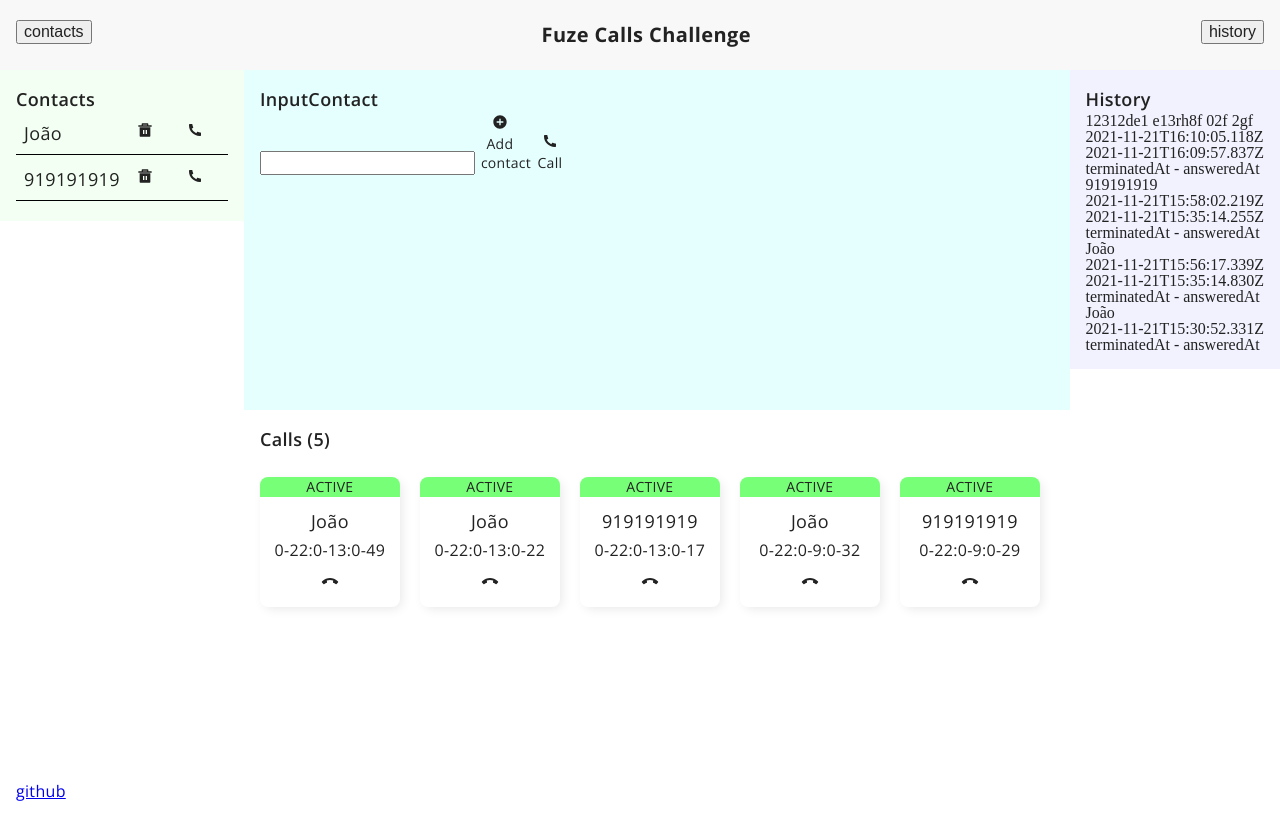
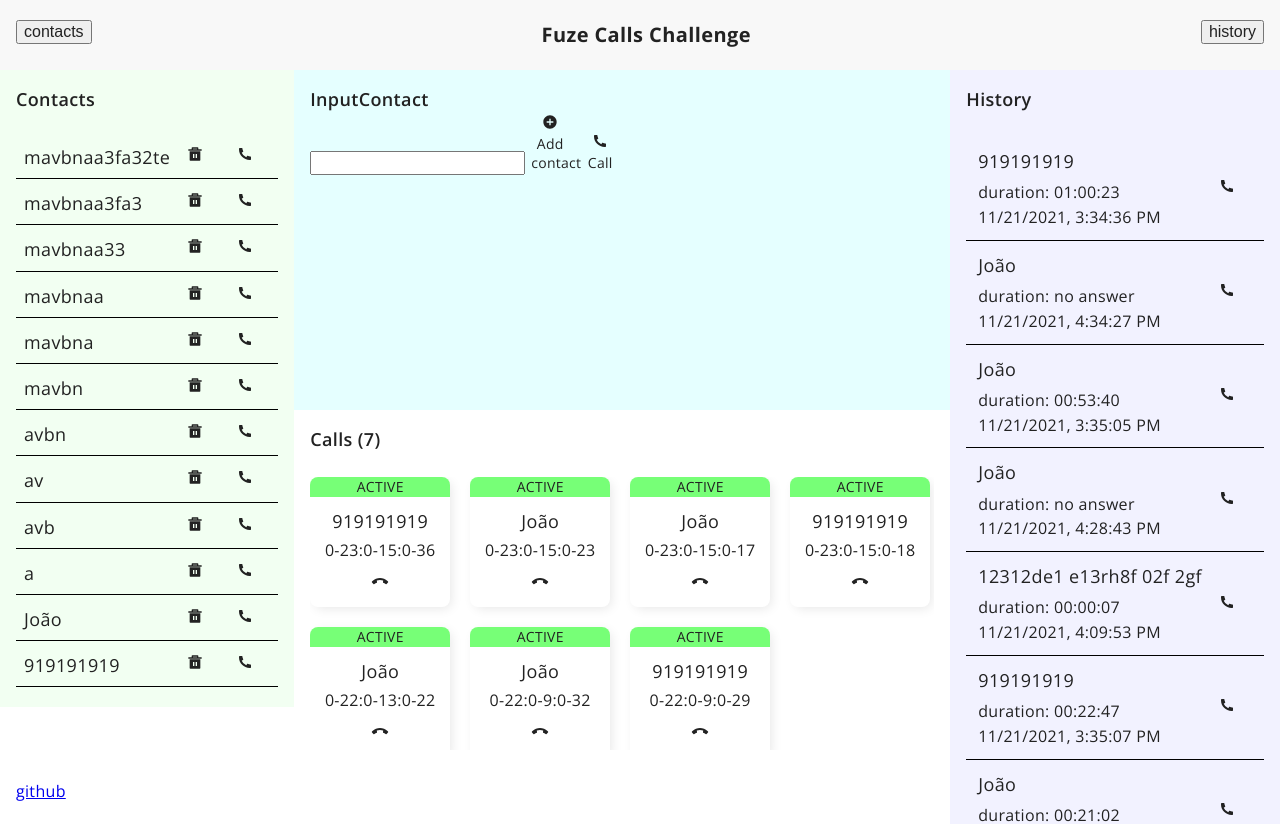
Before and after one commit to jpbelo/fuze-calls, a Next.js app: page / in a window 1280 px wide. Shown: the top 824 px of the page. Built offline with nearby package versions, Linux system fonts and the light colour scheme; data requests are answered from the project's data file; some icons are missing.

Commit message:
styling contacts and hisotry cards

```diff
--- a/server/db.json
+++ b/server/db.json
@@ -7,6 +7,46 @@
     {
       "contact": "João",
       "id": 2
+    },
+    {
+      "contact": "a",
+      "id": 3
+    },
+    {
+      "contact": "avb",
+      "id": 4
+    },
+    {
+      "contact": "av",
+      "id": 5
+    },
+    {
+      "contact": "avbn",
+      "id": 6
+    },
+    {
+      "contact": "mavbn",
+      "id": 7
+    },
+    {
+      "contact": "mavbna",
+      "id": 8
+    },
+    {
+      "contact": "mavbnaa",
+      "id": 9
+    },
+    {
+      "contact": "mavbnaa33",
+      "id": 10
+    },
+    {
+      "contact": "mavbnaa3fa3",
+      "id": 11
+    },
+    {
+      "contact": "mavbnaa3fa32te",
+      "id": 12
     }
   ],
   "history": [
@@ -41,6 +81,38 @@
       "answeredAt": "2021-11-21T16:09:57.837Z",
       "terminatedAt": "2021-11-21T16:10:05.118Z",
       "id": 4
+    },
+    {
+      "contact": "João",
+      "state": "TERMINATED",
+      "initiatedAt": "2021-11-21T16:28:43.938Z",
+      "answeredAt": null,
+      "terminatedAt": "2021-11-21T16:28:46.347Z",
+      "id": 5
+    },
+    {
+      "contact": "João",
+      "state": "TERMINATED",
+      "initiatedAt": "2021-11-21T15:35:05.492Z",
+      "answeredAt": "2021-11-21T15:35:10.838Z",
+      "terminatedAt": "2021-11-21T16:28:51.279Z",
+      "id": 6
+    },
+    {
+      "contact": "João",
+      "state": "TERMINATED",
+      "initiatedAt": "2021-11-21T16:34:27.371Z",
+      "answeredAt": null,
+      "terminatedAt": "2021-11-21T16:34:34.797Z",
+      "id": 7
+    },
+    {
+      "contact": "919191919",
+      "state": "TERMINATED",
+      "initiatedAt": "2021-11-21T15:34:36.358Z",
+      "answeredAt": "2021-11-21T15:34:38.988Z",
+      "terminatedAt": "2021-11-21T16:35:02.739Z",
+      "id": 8
     }
   ],
   "calls": [
@@ -59,13 +131,6 @@
       "id": 2
     },
     {
-      "contact": "919191919",
-      "state": "ACTIVE",
-      "initiatedAt": "2021-11-21T15:34:36.358Z",
-      "answeredAt": "2021-11-21T15:34:38.988Z",
-      "id": 3
-    },
-    {
       "contact": "João",
       "state": "ACTIVE",
       "initiatedAt": "2021-11-21T15:34:38.993Z",
@@ -73,11 +138,32 @@
       "id": 4
     },
     {
+      "contact": "919191919",
+      "state": "ACTIVE",
+      "initiatedAt": "2021-11-21T16:36:34.169Z",
+      "answeredAt": "2021-11-21T16:36:39.231Z",
+      "id": 5
+    },
+    {
       "contact": "João",
       "state": "ACTIVE",
-      "initiatedAt": "2021-11-21T15:35:05.492Z",
-      "answeredAt": "2021-11-21T15:35:10.838Z",
-      "id": 5
+      "initiatedAt": "2021-11-21T16:36:34.686Z",
+      "answeredAt": "2021-11-21T16:36:38.394Z",
+      "id": 6
+    },
+    {
+      "contact": "João",
+      "state": "ACTIVE",
+      "initiatedAt": "2021-11-21T16:36:35.018Z",
+      "answeredAt": "2021-11-21T16:36:44.846Z",
+      "id": 7
+    },
+    {
+      "contact": "919191919",
+      "state": "ACTIVE",
+      "initiatedAt": "2021-11-21T16:36:48.186Z",
+      "answeredAt": "2021-11-21T16:36:57.327Z",
+      "id": 8
     }
   ]
 }
--- a/src/components/molecules/HistoryCard.js
+++ b/src/components/molecules/HistoryCard.js
@@ -1,22 +1,45 @@
 import React from 'react'
 import PropTypes from 'prop-types'
 import styled from 'styled-components'
+import { RiPhoneFill } from 'react-icons/ri'
 
-import { H3, P } from '../atoms'
+import { useCallsContext } from '../../utils/context'
+import msToTime from '../../utils/msToTime'
+import { ButtonIconText, H3, P } from '../atoms'
 
 const Wrapper = styled.div`
-  border: 1px solid black;
-  transition: opacity 0.2s ease-in-out;
-  opacity: ${props => (props.isDeleting ? 0.3 : 1)};
+  border-bottom: 1px solid black;
+  padding: 12px;
+  display: flex;
+  justify-content: space-between;
 `
 
 const HistoryCard = props => {
-  const { id, contact } = props
+  const { contact, initiatedAt, terminatedAt, answeredAt } = props
+  const { initCall } = useCallsContext()
+
+  let callDuration
+  if (!answeredAt) {
+    callDuration = 'no answer'
+  } else {
+    callDuration = msToTime(new Date(terminatedAt) - new Date(answeredAt))
+  }
+  const callInitiatedAt = new Date(initiatedAt)
 
   return (
     <Wrapper>
-      <H3>{id}</H3>
-      <P>{contact}</P>
+      <div>
+        <H3 mb={'8px'}>{contact}</H3>
+        <P mb={'4px'}>duration: {callDuration}</P>
+        <P>{callInitiatedAt.toLocaleString()}</P>
+      </div>
+      <ButtonIconText
+        type="button"
+        onClick={() => initCall(contact)}
+        title="call"
+      >
+        <RiPhoneFill />
+      </ButtonIconText>
     </Wrapper>
   )
 }
--- a/src/components/organisms/Calls.js
+++ b/src/components/organisms/Calls.js
@@ -8,13 +8,17 @@ import { useCallsContext } from '../../utils/context'
 
 const Wrapper = styled.div`
   padding: 16px;
-  overflow: scroll;
+  overflow: hidden;
   ${space};
 `
 const ListWrapper = styled.div`
+  height: 100%;
+  overflow: scroll;
+  & > div {
     display: flex;
     gap: 20px;
     flex-wrap: wrap;
+  }
 `
 
 const Calls = () => {
@@ -23,9 +27,11 @@ const Calls = () => {
     <Wrapper>
       <H2 mb={24}>Calls ({calls.length})</H2>
       <ListWrapper>
+        <div>
           {calls.map(call => (
             <CallCard {...call} key={call.id} mb={16} />
           ))}
+        </div>
       </ListWrapper>
     </Wrapper>
   )
--- a/src/components/organisms/Contacts.js
+++ b/src/components/organisms/Contacts.js
@@ -9,7 +9,12 @@ import { ContactCard } from '../molecules'
 const Wrapper = styled.div`
   background-color: rgba(0, 255, 0, 0.05);
   padding: 16px;
+  overflow: hidden;
   ${space};
+`
+const ListWrapper = styled.div`
+  height: 100%;
+  overflow: scroll;
 `
 
 const Contacts = () => {
@@ -17,12 +22,14 @@ const Contacts = () => {
 
   return (
     <Wrapper>
-      <H2>Contacts</H2>
-      <div>
-        {contacts.map(contact => (
-          <ContactCard key={contact.id} {...contact} />
-        ))}
-      </div>
+      <H2 mb={24}>Contacts</H2>
+      <ListWrapper>
+        <div>
+          {contacts.map(contact => (
+            <ContactCard key={contact.id} {...contact} />
+          ))}
+        </div>
+      </ListWrapper>
     </Wrapper>
   )
 }
--- a/src/components/organisms/History.js
+++ b/src/components/organisms/History.js
@@ -3,12 +3,18 @@ import styled from 'styled-components'
 import { space } from 'styled-system'
 
 import { H2 } from '../atoms'
+import { HistoryCard } from '../molecules'
 import { useCallsContext } from '../../utils/context'
 
 const Wrapper = styled.div`
   background-color: rgba(0, 0, 255, 0.05);
   padding: 16px;
+  overflow: hidden;
   ${space};
+`
+const ListWrapper = styled.div`
+  height: 100%;
+  overflow: scroll;
 `
 
 const History = () => {
@@ -16,17 +22,14 @@ const History = () => {
 
   return (
     <Wrapper>
-      <H2>History</H2>
-      <div>
-        {history.map(call => (
-          <div key={call.id}>
-            <p>{call.contact}</p>
-            <p>{call.terminatedAt}</p>
-            <p>{call.answeredAt}</p>
-            <p>terminatedAt - answeredAt</p>
-          </div>
-        ))}
-      </div>
+      <H2 mb={24}>History</H2>
+      <ListWrapper>
+        <div>
+          {history.map(call => (
+            <HistoryCard key={call.id} {...call} />
+          ))}
+        </div>
+      </ListWrapper>
     </Wrapper>
   )
 }
```
Lines whose indentation alone changed are shown as unchanged.
